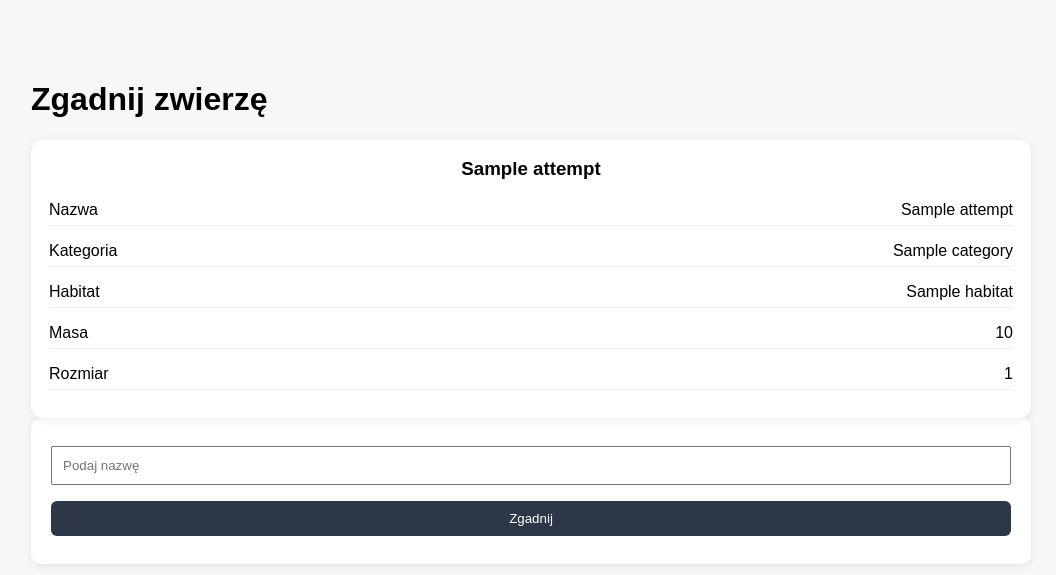
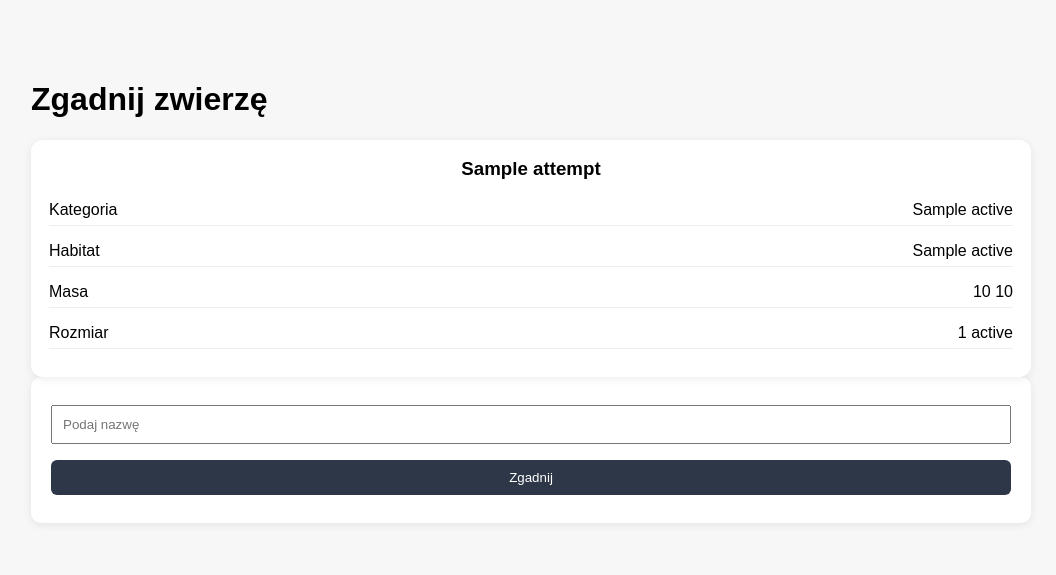
Before and after one commit to EgurKrad/repo_zajeciowe, a Flask app: template Projekt2/app/templates/game.html in a window 1280 px wide. Shown: the part 48-623 px from the top of the page, without its empty margins (109-1165 px from the left). Run offline with Flask 3, Linux system fonts and the light colour scheme; the template is opened without the code that fills it: most values are stand-ins (such as "Sample title", 1, 10 or a date in 2020).

Commit message:
Add files via upload
Więcej w próbach

```diff
--- a/Projekt2/app/templates/game.html
+++ b/Projekt2/app/templates/game.html
@@ -9,35 +9,42 @@
             <h3>{{ attempt.name }}</h3>
 
             <div class="guess-row">
-                    <span>Nazwa</span>
-                    <span class="guess-value">{{ attempt.name }}</span>
-                </div>
-
-                <div class="guess-row">
                 <span>Kategoria</span>
+                <span>
+                    {{ attempt.guessed_category }}
                     <span class="{{ attempt.category_class }}">
-                        {{ attempt.category }}
+                        {{ attempt.category_status }}
+                    </span>
                 </span>
             </div>
 
             <div class="guess-row">
                 <span>Habitat</span>
+                <span>
+                    {{ attempt.guessed_habitats }}
                     <span class="{{ attempt.habitat_class }}">
-                        {{ attempt.habitat }}
+                        {{ attempt.habitat_status }}
+                    </span>
                 </span>
             </div>
 
             <div class="guess-row">
                 <span>Masa</span>
+                <span>
+                    {{ attempt.guessed_weight }}
                     <span class="{{ attempt.weight_class }}">
-                        {{ attempt.weight }}
+                        {{ attempt.weight_status }}
+                    </span>
                 </span>
             </div>
 
             <div class="guess-row">
                 <span>Rozmiar</span>
+                <span>
+                    {{ attempt.guessed_size }}
                     <span class="{{ attempt.size_class }}">
-                        {{ attempt.size }}
+                        {{ attempt.size_status }}
+                    </span>
                 </span>
             </div>
         </div>
@@ -53,74 +60,4 @@
     <p class="error-message">{{ hint.error }}</p>
 {% endif %}
 
-<!--{% if hint %}-->
-<!--    <h3>Podpowiedzi:</h3>-->
-
-<!--    <p>-->
-<!--        Gromada:-->
-<!--        {% if hint.category %}-->
-<!--            zgadza się-->
-<!--        {% else %}-->
-<!--            nie zgadza się-->
-<!--        {% endif %}-->
-<!--    </p>-->
-
-<!--    <p>-->
-<!--        Miejsce:-->
-<!--        {% if hint.habitat %}-->
-<!--            zgadza się-->
-<!--        {% else %}-->
-<!--            nie zgadza się-->
-<!--        {% endif %}-->
-<!--    </p>-->
-
-<!--    <p>Masa: {{ hint.weight }}</p>-->
-<!--    <p>Rozmiar: {{ hint.size }}</p>-->
-<!--{% endif %}-->
-
-<!--{% if session["attempts"] %}-->
-<!--    <h2>Historia prób</h2>-->
-
-<!--    <div class="attempt-grid">-->
-<!--        {% for attempt in attempts %}-->
-<!--            <div class="attempt-card">-->
-<!--                <h3>{{ attempt.name }}</h3>-->
-
-<!--                <div class="guess-row">-->
-<!--                    <span>Nazwa</span>-->
-<!--                    <span class="guess-value">{{ attempt.name }}</span>-->
-<!--                </div>-->
-
-<!--                <div class="guess-row">-->
-<!--                    <span>Kategoria</span>-->
-<!--                    <span class="{{ attempt.category_class }}">-->
-<!--                        {{ attempt.category }}-->
-<!--                    </span>-->
-<!--                </div>-->
-
-<!--                <div class="guess-row">-->
-<!--                    <span>Habitat</span>-->
-<!--                    <span class="{{ attempt.habitat_class }}">-->
-<!--                        {{ attempt.habitat }}-->
-<!--                    </span>-->
-<!--                </div>-->
-
-<!--                <div class="guess-row">-->
-<!--                    <span>Masa</span>-->
-<!--                    <span class="{{ attempt.weight_class }}">-->
-<!--                        {{ attempt.weight }}-->
-<!--                    </span>-->
-<!--                </div>-->
-
-<!--                <div class="guess-row">-->
-<!--                    <span>Rozmiar</span>-->
-<!--                    <span class="{{ attempt.size_class }}">-->
-<!--                        {{ attempt.size }}-->
-<!--                    </span>-->
-<!--                </div>-->
-<!--            </div>-->
-<!--        {% endfor %}-->
-<!--    </div>-->
-<!--{% endif %}-->
-
-<!--{% endblock %}-->
+{% endblock %}
```
Lines whose indentation alone changed are shown as unchanged.
